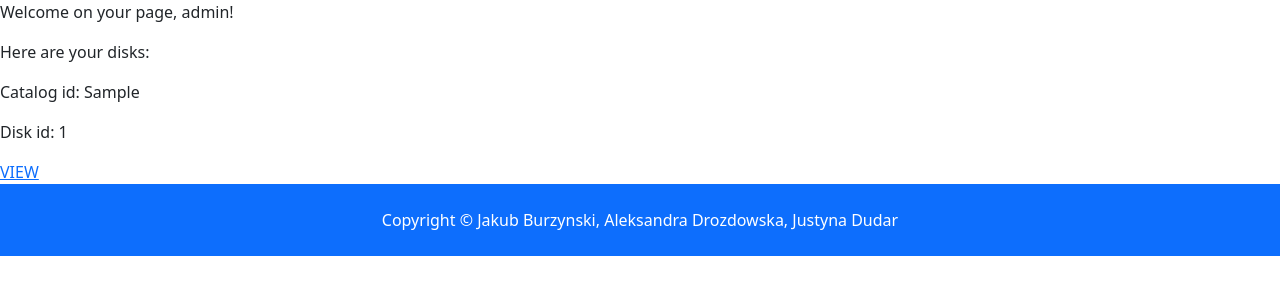
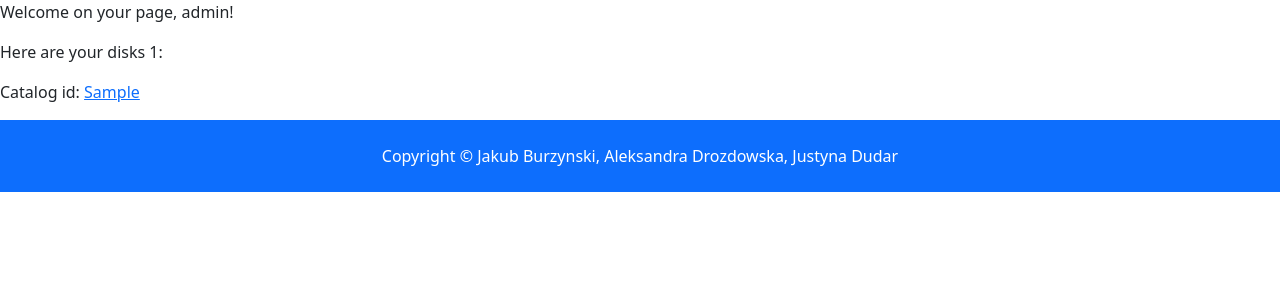
Before and after one commit to skibski/projektDysk, a Django app: template mysite/templates/pages/disk.html in a window 1280 px wide. Shown: the part 56-356 px from the top of the page. Run offline with Django 3.2, Linux system fonts and the light colour scheme; a user stored in the database is signed in; data comes from the database, SQL or seed files in the repository; tables that the repository leaves empty hold one stand-in row (values such as "Sample post"); the template is opened without the code that fills it: values that come from a table or form of the project are taken from there, most other values are stand-ins (such as "Sample title", 1, 10 or a date in 2020); data that the repository does not hold is empty.

Commit message:
very small changes
zmieniłam tylko żeby zamiast view, url'em był indeks

```diff
--- a/mysite/templates/pages/disk.html
+++ b/mysite/templates/pages/disk.html
@@ -6,12 +6,10 @@
 {% if user.is_authenticated %}
     {% ifequal disk.id_user|stringformat:"s" user.get_username %}
         <p>Welcome on your page, {{ user.username }}!</p>
-        <p>Here are your disks:</p>
+        <p>Here are your disks {{disk.id_dysku}}:</p>
 
         {% for catalog in catalogs %}
-            <p>Catalog id: {{catalog.id_katalogu}}</p>
-            <p>Disk id: {{disk.id_dysku}}</p>
-            <a href="{% url 'catalog' %}{{disk.id_dysku}}/{{catalog.id_katalogu}}">   VIEW   </a>
+            <p>Catalog id: <a href="{% url 'catalog' %}{{disk.id_dysku}}/{{catalog.id_katalogu}}"> {{catalog.id_katalogu}} </a> </p>
         {% endfor %}
     {% else %}
     <p>ACCESS DENIED</p>
--- a/mysite/templates/pages/profile.html
+++ b/mysite/templates/pages/profile.html
@@ -9,8 +9,7 @@
     {% for object in all_objects %}
         {% ifequal object.id_user|stringformat:"s" user.get_username %}
         <tr>
-            <p>Disk id: {{object.id_dysku}}.    Disk usage: {{object.calculate}}%</p>
-            <a href="{% url 'disk' %}{{object.id_dysku}}">   VIEW   </a>
+            <p>Disk id: <a href="{% url 'disk' %}{{object.id_dysku}}">   {{object.id_dysku}}  </a>.    Disk usage: {{object.calculate}}%</p>
         </tr>
 
         {% endifequal %}
```
